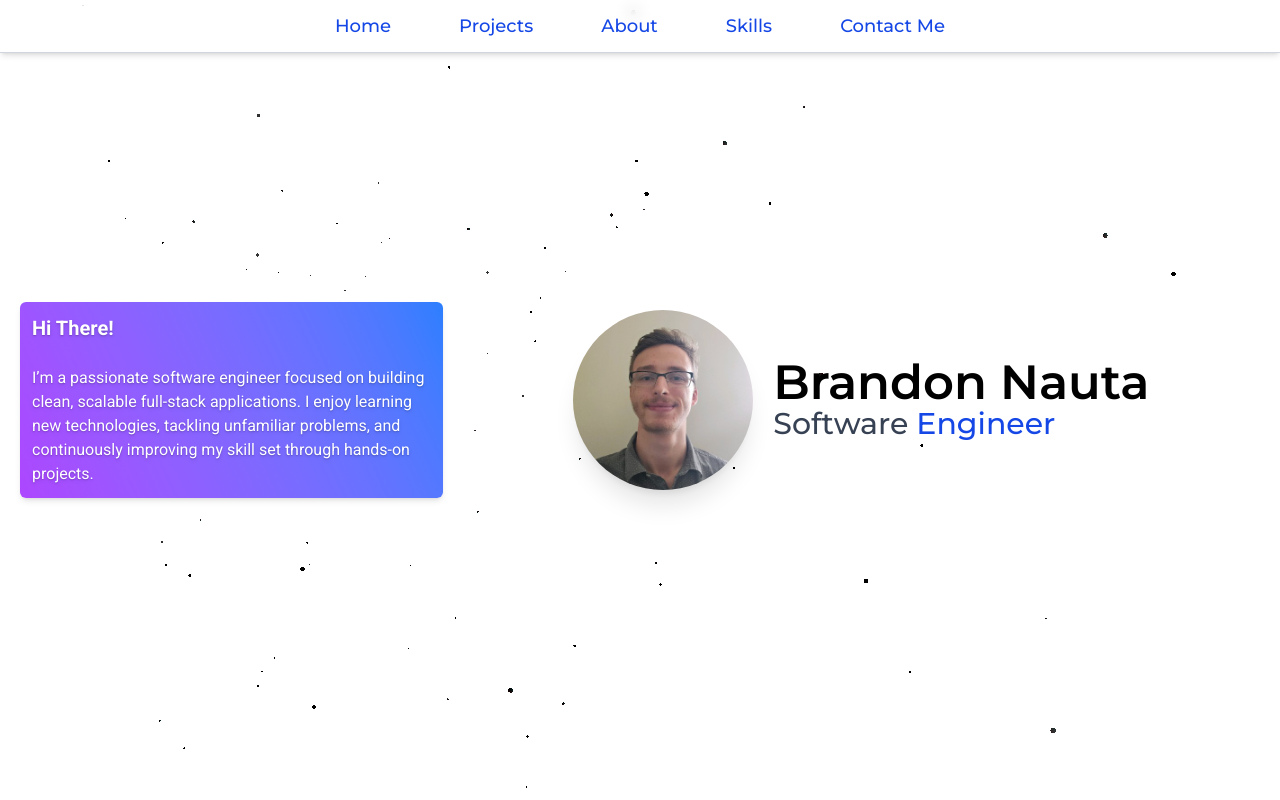
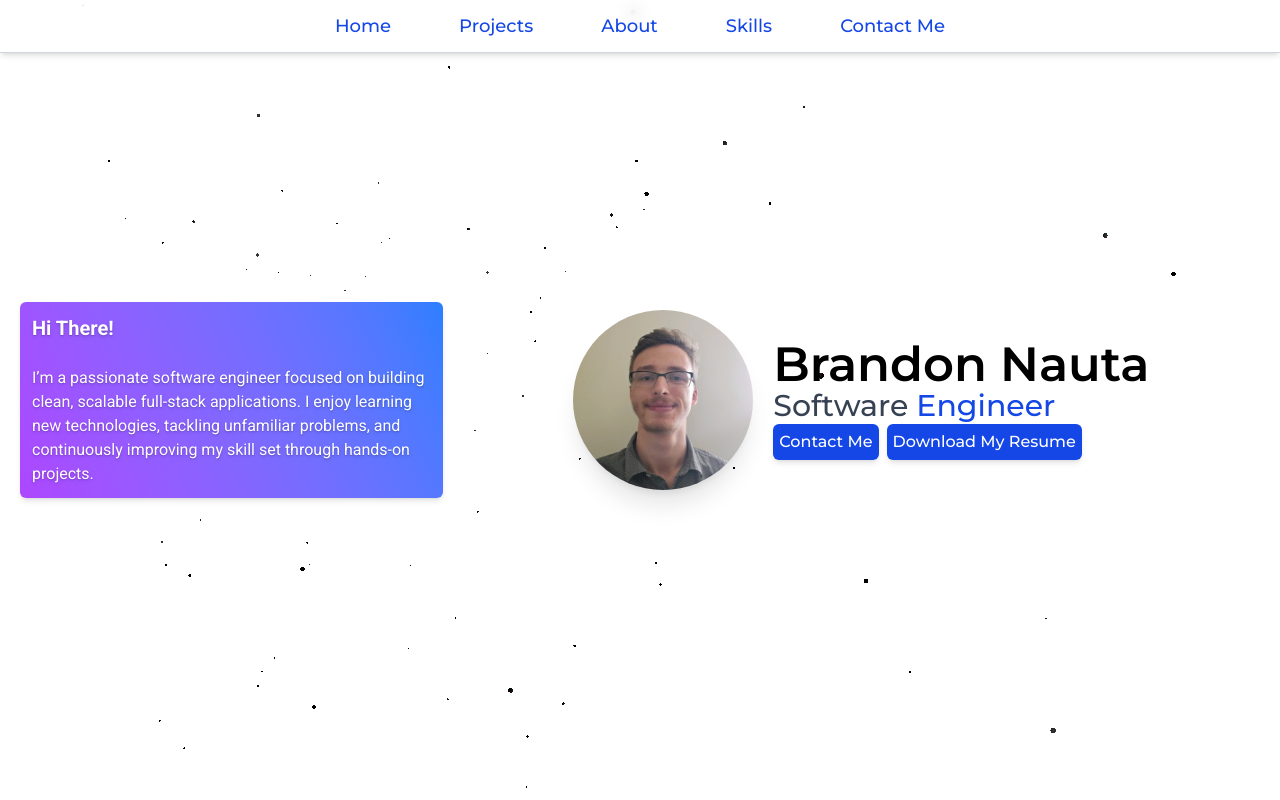
Before and after one commit to TheLuckyman30/portfolio, a React (Vite) app: page / in a window 1280 px wide. Shown: the top 800 px of the page. Built offline with nearby package versions, Linux system fonts and the light colour scheme.

Commit message:
Initial call to action buttons

```diff
--- a/src/App.tsx
+++ b/src/App.tsx
@@ -41,7 +41,11 @@ function App() {
             refs.current["home"] = element;
           }}
         >
-          <Home />
+          <Home
+            scrollToContact={() =>
+              refs.current["contact-me"]?.scrollIntoView({ behavior: "smooth" })
+            }
+          />
         </div>
         <div className="flex flex-col gap-50 mx-auto w-full sm:max-w-5xl px-5 h-fit">
           {sections.map((section) => (
--- a/src/components/common-ui/Button.tsx
+++ b/src/components/common-ui/Button.tsx
@@ -4,7 +4,7 @@ interface ButtonProps extends React.DetailedHTMLProps<
   React.ButtonHTMLAttributes<HTMLButtonElement>,
   HTMLButtonElement
 > {
-  variant?: "primary";
+  variant?: "primary" | "secondary";
 }
 
 export function Button({
@@ -14,6 +14,7 @@ export function Button({
 }: ButtonProps) {
   const colorClasses = {
     primary: "button-primary-color",
+    secondary: "button-secondary-color",
   };
 
   return (
--- a/src/css/components/common-ui/button.css
+++ b/src/css/components/common-ui/button.css
@@ -4,27 +4,32 @@
   @apply text-white
   bg-linear-65
   from-purple-500
-  to-blue-500;
+  to-blue-500
+  hover:from-purple-600
+  hover:to-blue-600;
+}
+
+.button-secondary-color {
+  @apply text-white
+  bg-blue-700
+  hover:bg-blue-800;
 }
 
 .button {
   @apply cursor-pointer
+  shadow-md
   font-medium
   p-1.5
   rounded-md
   duration-75
-  whitespace-nowrap;
-}
-
-.button:hover {
-  @apply scale-103
-  from-purple-600
-  to-blue-600;
+  whitespace-nowrap
+  hover:scale-103;
 }
 
 .button:disabled {
   @apply cursor-auto
   pointer-events-none
+  shadow-none
   bg-none
   bg-gray-400;
 }
--- a/src/css/sections/home.css
+++ b/src/css/sections/home.css
@@ -82,6 +82,11 @@
   text-gray-700;
 }
 
+.home-buttons {
+  @apply flex
+  gap-2;
+}
+
 /* sm */
 @media (min-width: 640px) {
   .home-content-box {
--- a/src/index.css
+++ b/src/index.css
@@ -2,6 +2,7 @@
 @import url("https://fonts.googleapis.com/css2?family=Montserrat:ital,wght@0,100..900;1,100..900&family=Roboto:ital,wght@0,100..900;1,100..900&display=swap");
 @import "tailwindcss";
 @import "@themes/fonts.css";
+@import "@themes/animations.css";
 
 body,
 html {
--- a/src/sections/Home.tsx
+++ b/src/sections/Home.tsx
@@ -1,8 +1,13 @@
+import { Button, Particles } from "../components";
+import resume from "../assets/files/Resume.pdf";
 import picOfMe from "../assets/images/me.png";
-import { Particles } from "../components";
 import "@sectionsCss/home.css";
 
-export function Home() {
+interface HomeProps {
+  scrollToContact: () => void;
+}
+
+export function Home({ scrollToContact }: HomeProps) {
   return (
     <section id="home" className="home-main">
       <div className="home-particles">
@@ -43,6 +48,16 @@ export function Home() {
               <span>Software</span>{" "}
               <span className="text-blue-700">Engineer</span>
             </p>
+            <div className="home-buttons">
+              <Button variant={"secondary"} onClick={scrollToContact}>
+                Contact Me
+              </Button>
+              <Button variant={"secondary"}>
+                <a href={resume} download="bnauta-resume">
+                  Download My Resume
+                </a>
+              </Button>
+            </div>
           </div>
         </div>
       </div>
```
